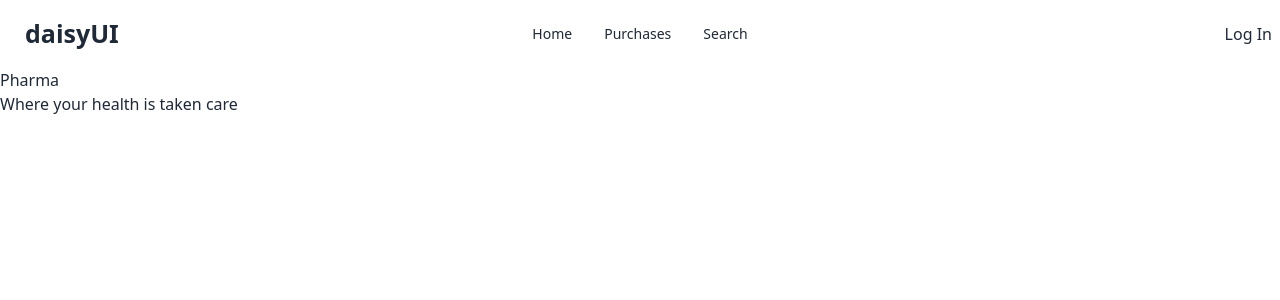
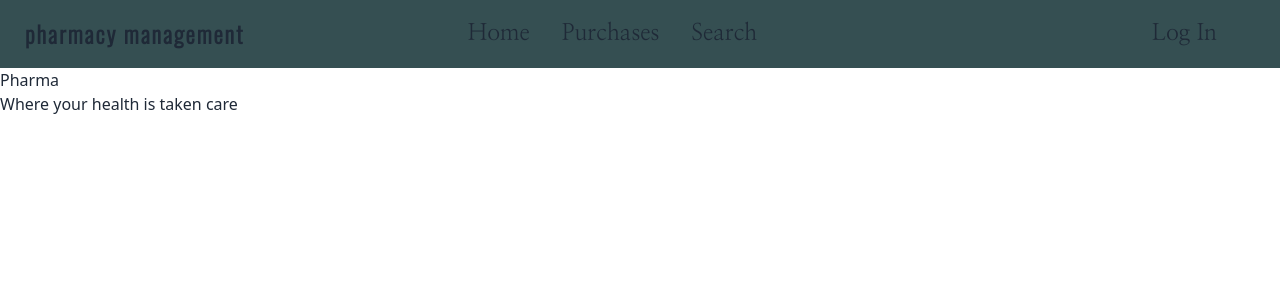
Before and after one commit to Varshith1909/Fullstack, a React (Vite) app in the folder frontend/: page / in a window 1280 px wide. Shown: the top 300 px of the page. Built offline with nearby package versions, Linux system fonts and the light colour scheme.

Commit message:
added styling to Navbar

```diff
--- a/frontend/index.html
+++ b/frontend/index.html
@@ -1,6 +1,9 @@
 <!DOCTYPE html>
 <html lang="en">
   <head>
+    <style>
+      @import url('https://fonts.googleapis.com/css2?family=Abril+Fatface&family=Nanum+Myeongjo&family=Oswald:wght@300&display=swap');
+    </style>
     <meta charset="UTF-8" />
     <link rel="icon" type="image/svg+xml" href="/vite.svg" />
     <meta name="viewport" content="width=device-width, initial-scale=1.0" />
--- a/frontend/src/assets/css/navbar.css
+++ b/frontend/src/assets/css/navbar.css
@@ -3,3 +3,32 @@
 @tailwind components;
 
 @tailwind utilities;
+.navbar-end{
+    margin-right: 55px;
+}
+.navbar {
+    background-color: #354f52; /* Replace with your desired background color */
+    font-size: 23px;
+   font-family: 'Nanum Myeongjo', serif;
+
+}
+
+
+.navbar-start {
+    font-size: 18px;/* Add your custom styles here */
+}
+
+.dropdown {
+    /* Add your custom styles here */
+}
+.text-lg{
+    font-size: 23px;
+
+}
+.btn{
+
+    font-size: 25px;
+    font-family: 'Oswald', sans-serif;
+    letter-spacing: 2px;
+
+}
--- a/frontend/src/components/Navbar.tsx
+++ b/frontend/src/components/Navbar.tsx
@@ -8,6 +8,8 @@ import { Link, Route, Routes } from 'react-router-dom';
 import 'daisyui/dist/full.css';
 import "../assets/css/navbar.css"
 import { useAuth0 } from '@auth0/auth0-react';
+import '../assets/css/navbar.css';
+
 
 
 export function NavBar() {
@@ -25,7 +27,7 @@ export function NavBar() {
               <li><a>Item 3</a></li>
             </ul>
           </div>
-          <a className="btn btn-ghost normal-case text-2xl">daisyUI</a> {/* Apply text-2xl class for larger text */}
+          <a className="btn btn-ghost normal-case"><Link to="/" className="text-lg">pharmacy management</Link> </a> {/* Apply text-2xl class for larger text */}
         </div>
         <div className="navbar-center hidden lg:flex">
           <ul className="menu menu-horizontal px-1">
```
